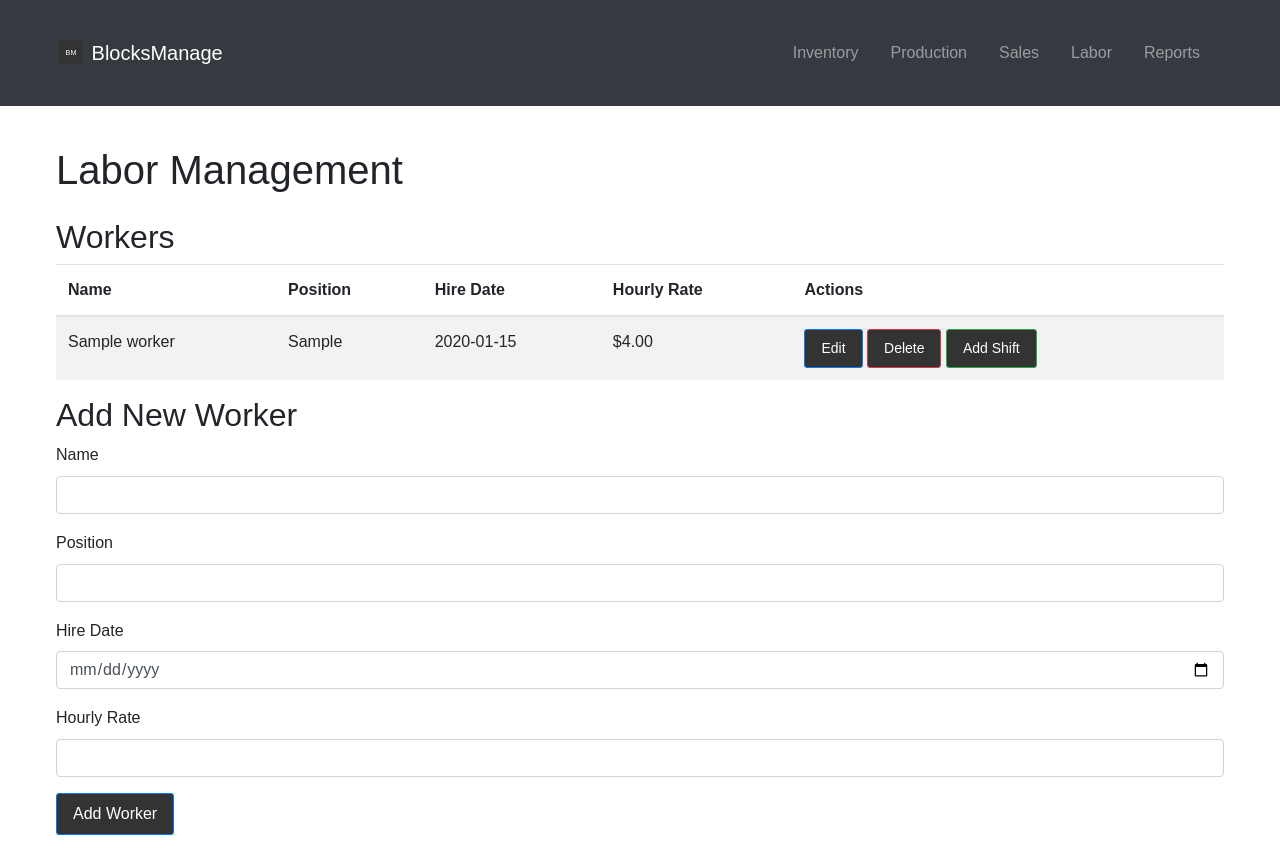
After one commit to redazarzour/BlocksGest, a Flask app: page /labor in a window 1280 px wide. The commit adds this page. Run offline with Flask 3, Linux system fonts and the light colour scheme; tables that the repository leaves empty hold one stand-in row (values such as "Sample post"); some libraries are stand-ins or nearby versions.

Commit message:
Agent step completed: Add labor management and worker tracking functionality

```diff
--- a/main.py
+++ b/main.py
@@ -7,7 +7,7 @@ app.config.from_object(Config)
 db = SQLAlchemy(app)
 
 from routes import *
-from models import RawMaterial, FinishedGood, WorkInProgress, ProductionSchedule, SalesTransaction, Delivery, Payment
+from models import RawMaterial, FinishedGood, WorkInProgress, ProductionSchedule, SalesTransaction, Delivery, Payment, Worker, Shift
 
 if __name__ == "__main__":
     with app.app_context():
--- a/routes.py
+++ b/routes.py
@@ -1,6 +1,6 @@
 from flask import render_template, request, jsonify, redirect, url_for
 from main import app, db
-from models import RawMaterial, FinishedGood, WorkInProgress, ProductionSchedule, SalesTransaction, Delivery, Payment
+from models import RawMaterial, FinishedGood, WorkInProgress, ProductionSchedule, SalesTransaction, Delivery, Payment, Worker, Shift
 from utils import update_inventory, create_production_schedule, process_sale
 from datetime import datetime
 
@@ -42,7 +42,6 @@ def process_sale_api():
     data = request.json
     result = process_sale(data['product_name'], data['quantity'], data['total_amount'])
     if result['success']:
-        # Create initial delivery and payment records
         new_transaction = SalesTransaction.query.order_by(SalesTransaction.id.desc()).first()
         delivery = Delivery(sales_transaction_id=new_transaction.id, quantity=data['quantity'])
         payment = Payment(sales_transaction_id=new_transaction.id, amount=data['total_amount'])
@@ -98,3 +97,66 @@ def production_report():
 def sales_report():
     transactions = SalesTransaction.query.all()
     return jsonify([{'product_name': t.product_name, 'quantity': t.quantity, 'total_amount': t.total_amount, 'transaction_date': t.transaction_date.isoformat()} for t in transactions])
+
+# New routes for labor management
+
+@app.route('/labor')
+def labor():
+    workers = Worker.query.all()
+    return render_template('labor.html', workers=workers)
+
+@app.route('/api/worker/add', methods=['POST'])
+def add_worker():
+    data = request.json
+    new_worker = Worker(
+        name=data['name'],
+        position=data['position'],
+        hire_date=datetime.strptime(data['hire_date'], '%Y-%m-%d').date(),
+        hourly_rate=float(data['hourly_rate'])
+    )
+    db.session.add(new_worker)
+    db.session.commit()
+    return jsonify({'success': True, 'message': 'Worker added successfully'})
+
+@app.route('/api/worker/update', methods=['POST'])
+def update_worker():
+    data = request.json
+    worker = Worker.query.get_or_404(data['worker_id'])
+    worker.name = data['name']
+    worker.position = data['position']
+    worker.hire_date = datetime.strptime(data['hire_date'], '%Y-%m-%d').date()
+    worker.hourly_rate = float(data['hourly_rate'])
+    db.session.commit()
+    return jsonify({'success': True, 'message': 'Worker updated successfully'})
+
+@app.route('/api/worker/delete', methods=['POST'])
+def delete_worker():
+    data = request.json
+    worker = Worker.query.get_or_404(data['worker_id'])
+    db.session.delete(worker)
+    db.session.commit()
+    return jsonify({'success': True, 'message': 'Worker deleted successfully'})
+
+@app.route('/api/shift/add', methods=['POST'])
+def add_shift():
+    data = request.json
+    new_shift = Shift(
+        worker_id=data['worker_id'],
+        start_time=datetime.fromisoformat(data['start_time']),
+        end_time=datetime.fromisoformat(data['end_time']),
+        hours_worked=float(data['hours_worked'])
+    )
+    db.session.add(new_shift)
+    db.session.commit()
+    return jsonify({'success': True, 'message': 'Shift added successfully'})
+
+@app.route('/api/reports/labor', methods=['GET'])
+def labor_report():
+    workers = Worker.query.all()
+    return jsonify([{
+        'name': w.name,
+        'position': w.position,
+        'hire_date': w.hire_date.isoformat(),
+        'hourly_rate': w.hourly_rate,
+        'total_hours': sum(shift.hours_worked for shift in w.shifts)
+    } for w in workers])
--- a/templates/base.html
+++ b/templates/base.html
@@ -30,6 +30,9 @@
                         <a class="nav-link" href="{{ url_for('sales') }}">Sales</a>
                     </li>
                     <li class="nav-item">
+                        <a class="nav-link" href="{{ url_for('labor') }}">Labor</a>
+                    </li>
+                    <li class="nav-item">
                         <a class="nav-link" href="{{ url_for('reports') }}">Reports</a>
                     </li>
                 </ul>
--- /dev/null
+++ b/templates/labor.html
@@ -0,0 +1,266 @@
+{% extends "base.html" %}
+
+{% block title %}Labor Management{% endblock %}
+
+{% block content %}
+<h1 class="mb-4">Labor Management</h1>
+
+<h2>Workers</h2>
+<table class="table table-striped">
+    <thead>
+        <tr>
+            <th>Name</th>
+            <th>Position</th>
+            <th>Hire Date</th>
+            <th>Hourly Rate</th>
+            <th>Actions</th>
+        </tr>
+    </thead>
+    <tbody>
+        {% for worker in workers %}
+        <tr>
+            <td>{{ worker.name }}</td>
+            <td>{{ worker.position }}</td>
+            <td>{{ worker.hire_date.strftime('%Y-%m-%d') }}</td>
+            <td>${{ "%.2f"|format(worker.hourly_rate) }}</td>
+            <td>
+                <button class="btn btn-sm btn-primary edit-worker" data-id="{{ worker.id }}" data-name="{{ worker.name }}" data-position="{{ worker.position }}" data-hire-date="{{ worker.hire_date }}" data-hourly-rate="{{ worker.hourly_rate }}">Edit</button>
+                <button class="btn btn-sm btn-danger delete-worker" data-id="{{ worker.id }}">Delete</button>
+                <button class="btn btn-sm btn-success add-shift" data-id="{{ worker.id }}">Add Shift</button>
+            </td>
+        </tr>
+        {% endfor %}
+    </tbody>
+</table>
+
+<h2>Add New Worker</h2>
+<form id="add-worker-form">
+    <div class="form-group">
+        <label for="worker-name">Name</label>
+        <input type="text" class="form-control" id="worker-name" required>
+    </div>
+    <div class="form-group">
+        <label for="worker-position">Position</label>
+        <input type="text" class="form-control" id="worker-position" required>
+    </div>
+    <div class="form-group">
+        <label for="worker-hire-date">Hire Date</label>
+        <input type="date" class="form-control" id="worker-hire-date" required>
+    </div>
+    <div class="form-group">
+        <label for="worker-hourly-rate">Hourly Rate</label>
+        <input type="number" class="form-control" id="worker-hourly-rate" step="0.01" required>
+    </div>
+    <button type="submit" class="btn btn-primary">Add Worker</button>
+</form>
+
+<!-- Modal for editing workers -->
+<div class="modal fade" id="editWorkerModal" tabindex="-1" role="dialog" aria-labelledby="editWorkerModalLabel" aria-hidden="true">
+    <div class="modal-dialog" role="document">
+        <div class="modal-content">
+            <div class="modal-header">
+                <h5 class="modal-title" id="editWorkerModalLabel">Edit Worker</h5>
+                <button type="button" class="close" data-dismiss="modal" aria-label="Close">
+                    <span aria-hidden="true">&times;</span>
+                </button>
+            </div>
+            <div class="modal-body">
+                <form id="edit-worker-form">
+                    <input type="hidden" id="edit-worker-id">
+                    <div class="form-group">
+                        <label for="edit-worker-name">Name</label>
+                        <input type="text" class="form-control" id="edit-worker-name" required>
+                    </div>
+                    <div class="form-group">
+                        <label for="edit-worker-position">Position</label>
+                        <input type="text" class="form-control" id="edit-worker-position" required>
+                    </div>
+                    <div class="form-group">
+                        <label for="edit-worker-hire-date">Hire Date</label>
+                        <input type="date" class="form-control" id="edit-worker-hire-date" required>
+                    </div>
+                    <div class="form-group">
+                        <label for="edit-worker-hourly-rate">Hourly Rate</label>
+                        <input type="number" class="form-control" id="edit-worker-hourly-rate" step="0.01" required>
+                    </div>
+                </form>
+            </div>
+            <div class="modal-footer">
+                <button type="button" class="btn btn-secondary" data-dismiss="modal">Close</button>
+                <button type="button" class="btn btn-primary" id="save-worker-changes">Save changes</button>
+            </div>
+        </div>
+    </div>
+</div>
+
+<!-- Modal for adding shifts -->
+<div class="modal fade" id="addShiftModal" tabindex="-1" role="dialog" aria-labelledby="addShiftModalLabel" aria-hidden="true">
+    <div class="modal-dialog" role="document">
+        <div class="modal-content">
+            <div class="modal-header">
+                <h5 class="modal-title" id="addShiftModalLabel">Add Shift</h5>
+                <button type="button" class="close" data-dismiss="modal" aria-label="Close">
+                    <span aria-hidden="true">&times;</span>
+                </button>
+            </div>
+            <div class="modal-body">
+                <form id="add-shift-form">
+                    <input type="hidden" id="shift-worker-id">
+                    <div class="form-group">
+                        <label for="shift-start-time">Start Time</label>
+                        <input type="datetime-local" class="form-control" id="shift-start-time" required>
+                    </div>
+                    <div class="form-group">
+                        <label for="shift-end-time">End Time</label>
+                        <input type="datetime-local" class="form-control" id="shift-end-time" required>
+                    </div>
+                    <div class="form-group">
+                        <label for="shift-hours-worked">Hours Worked</label>
+                        <input type="number" class="form-control" id="shift-hours-worked" step="0.01" required>
+                    </div>
+                </form>
+            </div>
+            <div class="modal-footer">
+                <button type="button" class="btn btn-secondary" data-dismiss="modal">Close</button>
+                <button type="button" class="btn btn-primary" id="save-shift">Save Shift</button>
+            </div>
+        </div>
+    </div>
+</div>
+
+{% endblock %}
+
+{% block extra_js %}
+<script>
+$(document).ready(function() {
+    $('#add-worker-form').submit(function(e) {
+        e.preventDefault();
+        var data = {
+            name: $('#worker-name').val(),
+            position: $('#worker-position').val(),
+            hire_date: $('#worker-hire-date').val(),
+            hourly_rate: $('#worker-hourly-rate').val()
+        };
+
+        $.ajax({
+            url: '/api/worker/add',
+            method: 'POST',
+            contentType: 'application/json',
+            data: JSON.stringify(data),
+            success: function(response) {
+                if (response.success) {
+                    alert('Worker added successfully');
+                    location.reload();
+                } else {
+                    alert('Error adding worker');
+                }
+            },
+            error: function() {
+                alert('Error adding worker');
+            }
+        });
+    });
+
+    $('.edit-worker').click(function() {
+        var id = $(this).data('id');
+        var name = $(this).data('name');
+        var position = $(this).data('position');
+        var hireDate = $(this).data('hire-date');
+        var hourlyRate = $(this).data('hourly-rate');
+
+        $('#edit-worker-id').val(id);
+        $('#edit-worker-name').val(name);
+        $('#edit-worker-position').val(position);
+        $('#edit-worker-hire-date').val(hireDate);
+        $('#edit-worker-hourly-rate').val(hourlyRate);
+
+        $('#editWorkerModal').modal('show');
+    });
+
+    $('#save-worker-changes').click(function() {
+        var data = {
+            worker_id: $('#edit-worker-id').val(),
+            name: $('#edit-worker-name').val(),
+            position: $('#edit-worker-position').val(),
+            hire_date: $('#edit-worker-hire-date').val(),
+            hourly_rate: $('#edit-worker-hourly-rate').val()
+        };
+
+        $.ajax({
+            url: '/api/worker/update',
+            method: 'POST',
+            contentType: 'application/json',
+            data: JSON.stringify(data),
+            success: function(response) {
+                if (response.success) {
+                    alert('Worker updated successfully');
+                    location.reload();
+                } else {
+                    alert('Error updating worker');
+                }
+            },
+            error: function() {
+                alert('Error updating worker');
+            }
+        });
+    });
+
+    $('.delete-worker').click(function() {
+        if (confirm('Are you sure you want to delete this worker?')) {
+            var workerId = $(this).data('id');
+
+            $.ajax({
+                url: '/api/worker/delete',
+                method: 'POST',
+                contentType: 'application/json',
+                data: JSON.stringify({ worker_id: workerId }),
+                success: function(response) {
+                    if (response.success) {
+                        alert('Worker deleted successfully');
+                        location.reload();
+                    } else {
+                        alert('Error deleting worker');
+                    }
+                },
+                error: function() {
+                    alert('Error deleting worker');
+                }
+            });
+        }
+    });
+
+    $('.add-shift').click(function() {
+        var workerId = $(this).data('id');
+        $('#shift-worker-id').val(workerId);
+        $('#addShiftModal').modal('show');
+    });
+
+    $('#save-shift').click(function() {
+        var data = {
+            worker_id: $('#shift-worker-id').val(),
+            start_time: $('#shift-start-time').val(),
+            end_time: $('#shift-end-time').val(),
+            hours_worked: $('#shift-hours-worked').val()
+        };
+
+        $.ajax({
+            url: '/api/shift/add',
+            method: 'POST',
+            contentType: 'application/json',
+            data: JSON.stringify(data),
+            success: function(response) {
+                if (response.success) {
+                    alert('Shift added successfully');
+                    $('#addShiftModal').modal('hide');
+                } else {
+                    alert('Error adding shift');
+                }
+            },
+            error: function() {
+                alert('Error adding shift');
+            }
+        });
+    });
+});
+</script>
+{% endblock %}
--- a/templates/reports.html
+++ b/templates/reports.html
@@ -20,6 +20,10 @@
         <h2>Sales Report</h2>
         <canvas id="sales-chart"></canvas>
     </div>
+    <div class="col-md-6 mb-4">
+        <h2>Labor Report</h2>
+        <canvas id="labor-chart"></canvas>
+    </div>
 </div>
 
 {% endblock %}
```
Also changed, not shown: models.py (+15 -0 lines), static/js/reports.js (+34 -0 lines).
